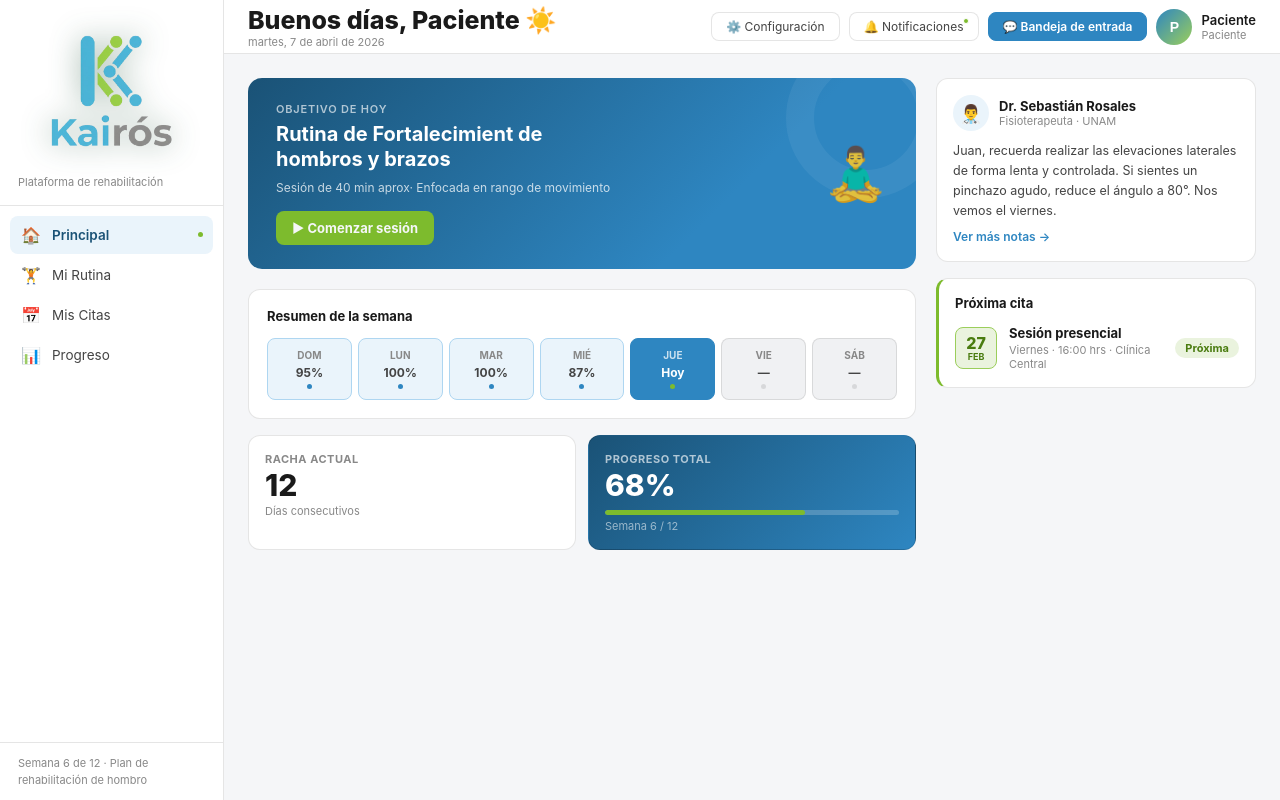
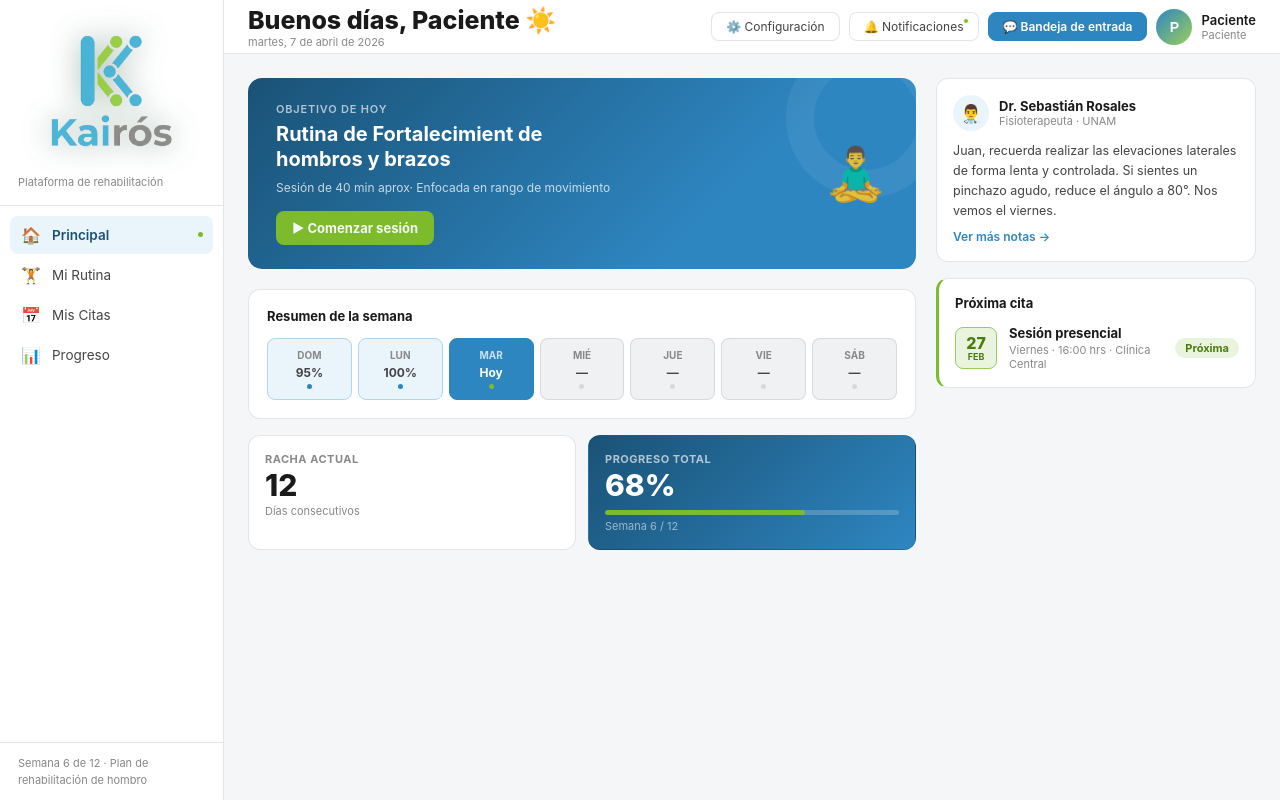
Before and after one commit to dayanaPrF/kairos-app, a Next.js app: page /paciente in a window 1280 px wide. Built offline with nearby package versions, Linux system fonts and the light colour scheme; no server answers.

Commit message:
añadir lo del martes

```diff
--- a/app/(dashboard)/paciente/sections/SectionHome.tsx
+++ b/app/(dashboard)/paciente/sections/SectionHome.tsx
@@ -4,9 +4,9 @@ export function SectionHome({ onStart }: { onStart: () => void }) {
   const weekDays = [
     { d: 'Dom', p: '95%',  s: 'done'  },
     { d: 'Lun', p: '100%', s: 'done'  },
-    { d: 'Mar', p: '100%', s: 'done'  },
-    { d: 'Mié', p: '87%',  s: 'done'  },
-    { d: 'Jue', p: 'Hoy',  s: 'today' },
+    { d: 'Mar', p: 'Hoy',  s: 'today' },
+    { d: 'Mié', p: '—',    s: ''      },
+    { d: 'Jue', p: '—',    s: ''      },
     { d: 'Vie', p: '—',    s: ''      },
     { d: 'Sáb', p: '—',    s: ''      },
   ]
```
Also changed, not shown: app/(dashboard)/paciente/perfil/page.tsx (+13 -9 lines).
